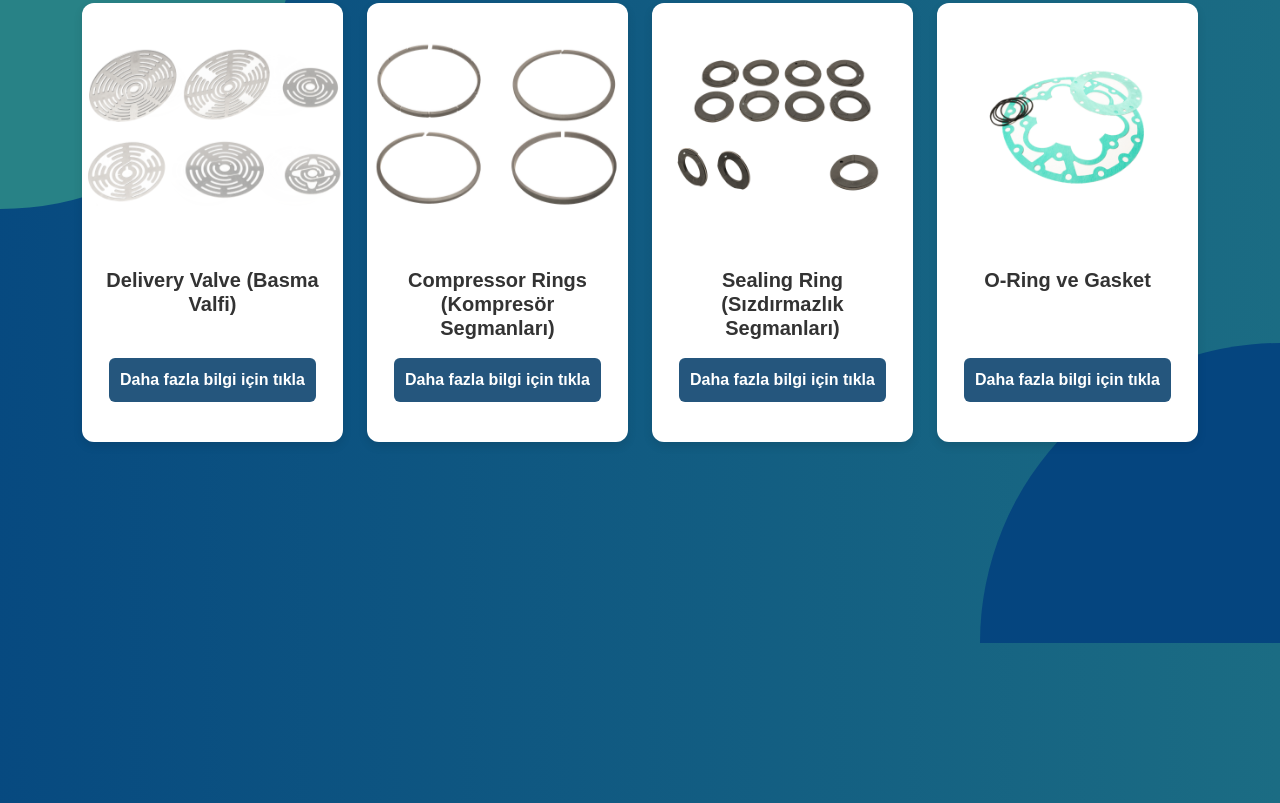
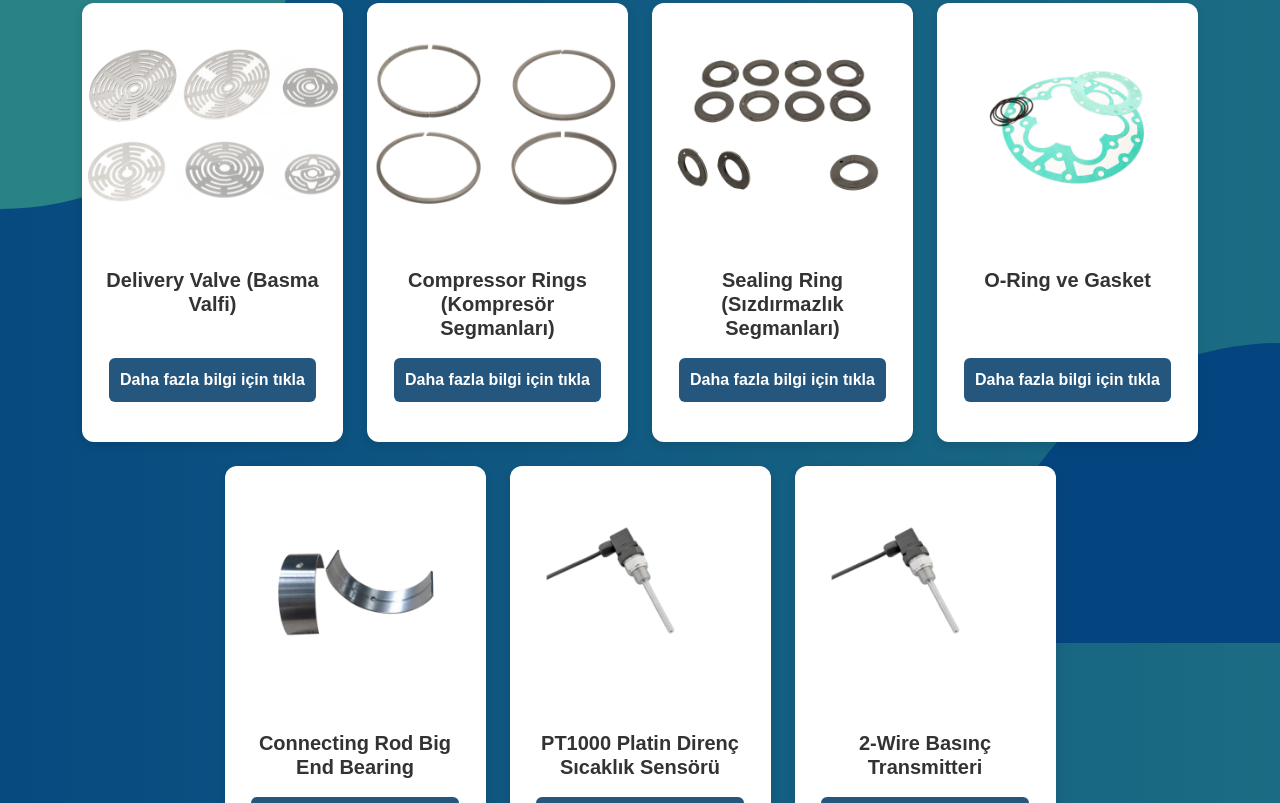
Before and after one commit to HsynAslan/Interpoint, a plain HTML site: page ürünlerimiz.html in a window 1280 px wide. Shown: the part 157-960 px from the top of the page. Drawn offline with nearby package versions, Linux system fonts and the light colour scheme.

Commit message:
yeni ürünler ürünlerimiz sayfasına eklendi

```diff
--- a/ürünlerimiz.html
+++ b/ürünlerimiz.html
@@ -75,7 +75,7 @@
 <div class="circle-quarter"></div>
 
 <!-- Ana İçerik -->
-<div class="container mt-5" style="margin-top: 10vh !important; margin-bottom: 10vh !important;">
+<div class="container mt-5" style="margin-top: 10vh !important; margin-bottom: 20vh !important;">
     <h1 id="urunler-baslik" class="baslik beyazYazi">Ürünlerimiz</h1>
 
     <div class="row justify-content-center">
@@ -135,6 +135,44 @@
             </div>
         </div>
 
+         <!-- Ürün 5: Connecting Rod Big End Bearing -->
+         <div class="col-lg-3 col-md-6 col-sm-12 mb-4">
+            <div class="urun-card">
+                <div class="urun-image-container">
+                    <img src="./images/7.png" class="urun-image-sbt" alt="Pump">
+                </div>
+                <div class="urun-info">
+                    <h5 class="urun-title">Connecting Rod Big End Bearing </h5>
+                    <a href="/bearing.html" class="urun-btn">Daha fazla bilgi için tıkla</a>
+                </div>
+            </div>
+        </div>
+
+        <!-- Ürün 6: PT1000 Platin Direnç Sıcaklık Sensörü-->
+        <div class="col-lg-3 col-md-6 col-sm-12 mb-4">
+            <div class="urun-card">
+                <div class="urun-image-container">
+                    <img src="./images/8.jpg" class="urun-image-sbt" alt="Pump">
+                </div>
+                <div class="urun-info">
+                    <h5 class="urun-title">PT1000 Platin Direnç Sıcaklık Sensörü </h5>
+                    <a href="/sicaklikSensor.html" class="urun-btn">Daha fazla bilgi için tıkla</a>
+                </div>
+            </div>
+        </div>
+
+          <!-- Ürün 7: 2-Wire Basınç Transmitteri-->
+          <div class="col-lg-3 col-md-6 col-sm-12 mb-4">
+            <div class="urun-card">
+                <div class="urun-image-container">
+                    <img src="./images/8.jpg" class="urun-image-sbt" alt="Pump">
+                </div>
+                <div class="urun-info">
+                    <h5 class="urun-title">2-Wire Basınç Transmitteri </h5>
+                    <a href="/transmitter.html" class="urun-btn">Daha fazla bilgi için tıkla</a>
+                </div>
+            </div>
+        </div>
 </div>
 </div>
 <div class="circle-quarter2"></div>
```
Also changed, not shown: images/7.png (added), images/8.jpg (added), images/9.jpg (added).
